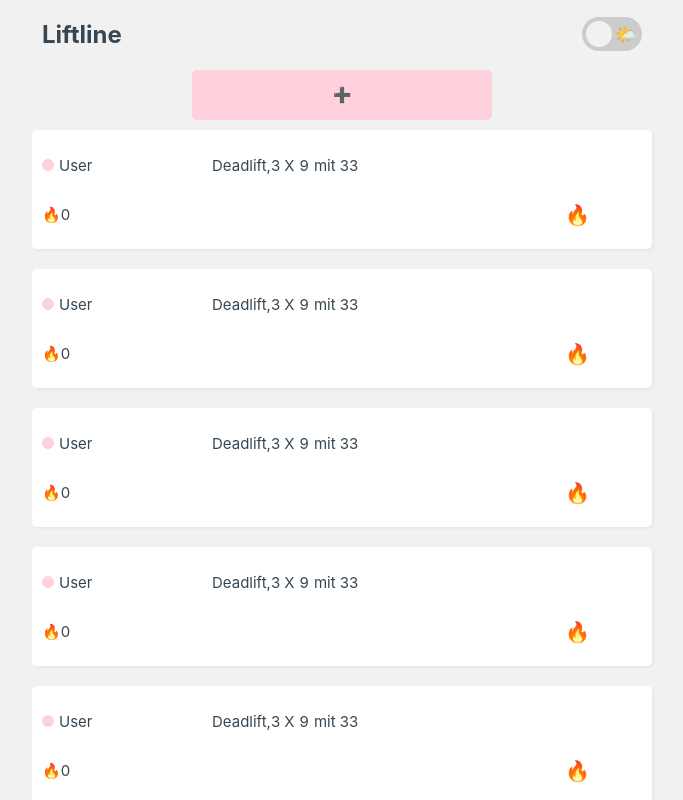
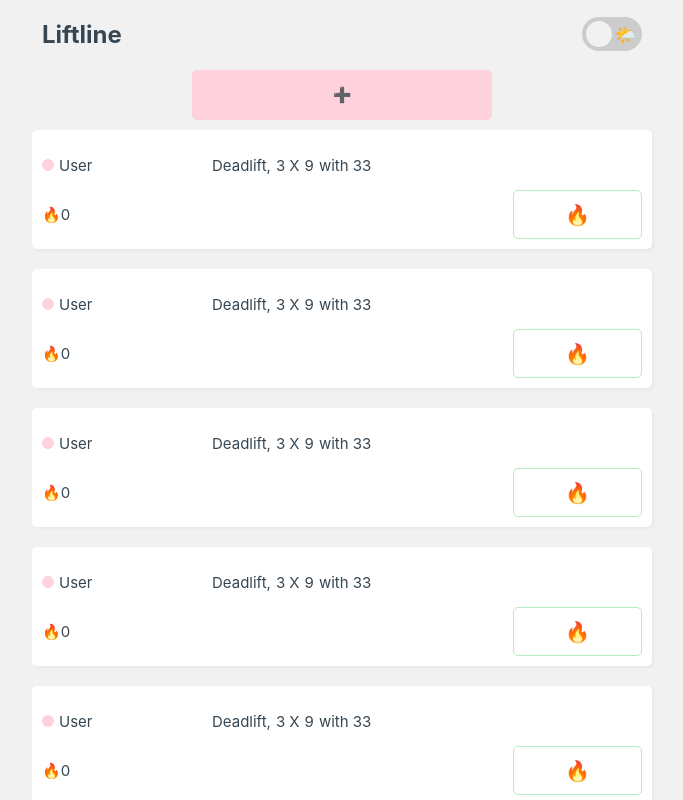
Before and after one commit to leonardkulms/liftline, a React (Create React App) app: page / in a window 1280 px wide. Shown: the top 800 px of the page, without its empty margins (298-981 px from the left). Built offline with nearby package versions, Linux system fonts and the light colour scheme.

Commit message:
:lipstick: use new styles in each lift

```diff
--- a/src/components/Lift.js
+++ b/src/components/Lift.js
@@ -20,14 +20,17 @@ function Lift(props) {
     <li className= {'app--lift ' + ((props.theme)? 'dark' : 'light')}>
       <Avatar />
       <div className='app--lift-stats'>
-        <p>{ props.exercise },</p>
+        <p className='app--lift-item' >{ props.exercise}, </p>
         <p className='app--lift-item'>{ props.sets } X </p>
         <p className='app--lift-item'>{ props.reps } </p>
-        <p className='app--lift-item'>mit { props.weight }</p>
+        <p className='app--lift-item'>with { props.weight }</p>
       </div>
       <p><span aria-label='fire' role='img'>🔥</span>{ fireCount }</p>
       <div className='app--lift-reaction'>
-        <button onClick={ () => handleClick() } className= {'app--lift-reaction-button ' + ((likedByUser)? 'is-active':'')}>
+        <button onClick={ () => handleClick() }
+        className= {'app--lift-reaction-button ' +
+        ((props.theme)? 'dark ' : 'light ') +
+        ((likedByUser)? 'is-active':'')}>
           <span className='app--lift-reaction-icon' aria-label='fire' role='img'>🔥</span>
         </button>
 
```
